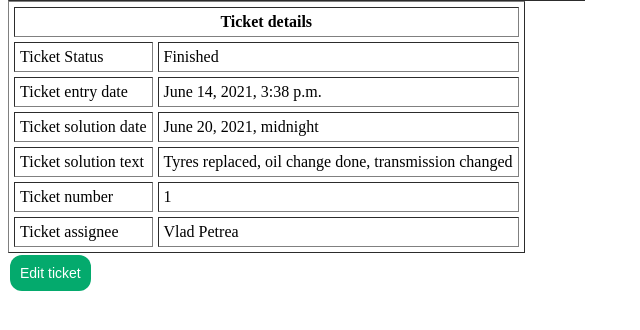
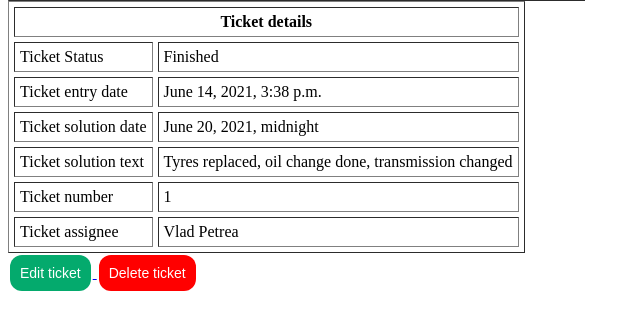
Before and after one commit to MunteanuSorin/Service_Management_Web_Platform, a Django app: page /ticket/1/ in a window 1280 px wide. Shown: the part 401-731 px from the top of the page, without its empty margins (0-640 px from the left). Run offline with Django 3.2, Linux system fonts and the light colour scheme; data comes from the database, SQL or seed files in the repository.

Commit message:
Delete ticket action added in ticket details view

```diff
--- a/Service_Web_Platform/ticket/templates/ticket/detail.html
+++ b/Service_Web_Platform/ticket/templates/ticket/detail.html
@@ -16,11 +16,8 @@
   cursor: pointer;
 }
 
-.button1 {border-radius: 2px;}
-.button2 {border-radius: 4px;}
-.button3 {border-radius: 8px;}
-.button4 {border-radius: 12px;}
-.button5 {border-radius: 50%;}
+.button1 {border-radius: 12px;}
+.button2 {border-radius: 12px;background-color: #FF0000; /* Red */}
 </style>
     <title>Ticket details</title>
 </head>
@@ -99,7 +96,10 @@
                 </tr>
         </table>
             <a href='editticket/'>
-                <button class="button button4">Edit ticket</button>
+                <button class="button button1">Edit ticket</button>
+            </a>
+            <a href='deleteticket/'>
+                <button class="button button2">Delete ticket</button>
             </a>
     </body>
 </html>
--- a/Service_Web_Platform/ticket/urls.py
+++ b/Service_Web_Platform/ticket/urls.py
@@ -7,6 +7,7 @@ urlpatterns = [
     path('', views.index, name='index'),
     path('<int:ticket_number>/', views.detail, name='detail'),
     path('<int:ticket_number>/editticket/', views.editticket, name='editticket'),
+    path('<int:ticket_number>/deleteticket/', views.deleteticket, name='deleteticket'),
     path('newticket/', views.newticket, name='newticket'),
     path('newticket/ticket/index', views.index, name='index'),
     path('search/', views.search, name='search'),
--- a/Service_Web_Platform/ticket/views.py
+++ b/Service_Web_Platform/ticket/views.py
@@ -69,6 +69,13 @@ def editticket(request, ticket_number):
     return render(request, 'ticket/editticket.html', context)
 
 
+def deleteticket(request, ticket_number):
+    ticket = get_object_or_404(Ticket, pk=ticket_number)
+    # delete the ticket directly
+    Ticket.objects.filter(ticket_number=ticket_number).delete()
+    return render(request, 'ticket/deleteticket.html', {'ticket': ticket})
+
+
 def search(request):
     ticket_list = Ticket.objects.all()
     ticket_filter = TicketFilter(request.GET, queryset=ticket_list)
```
Also changed, not shown: Service_Web_Platform/ticket/templates/ticket/deleteticket.html (added, +14 -0 lines).
